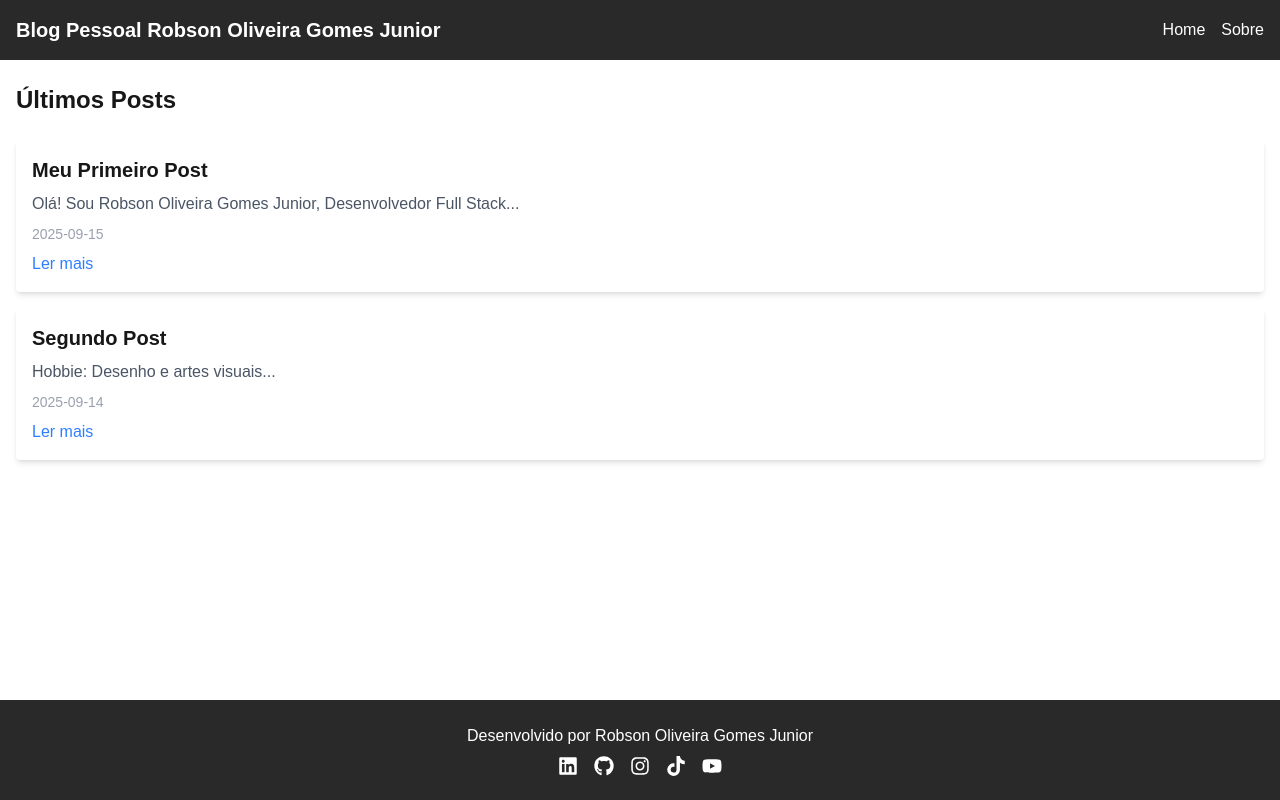
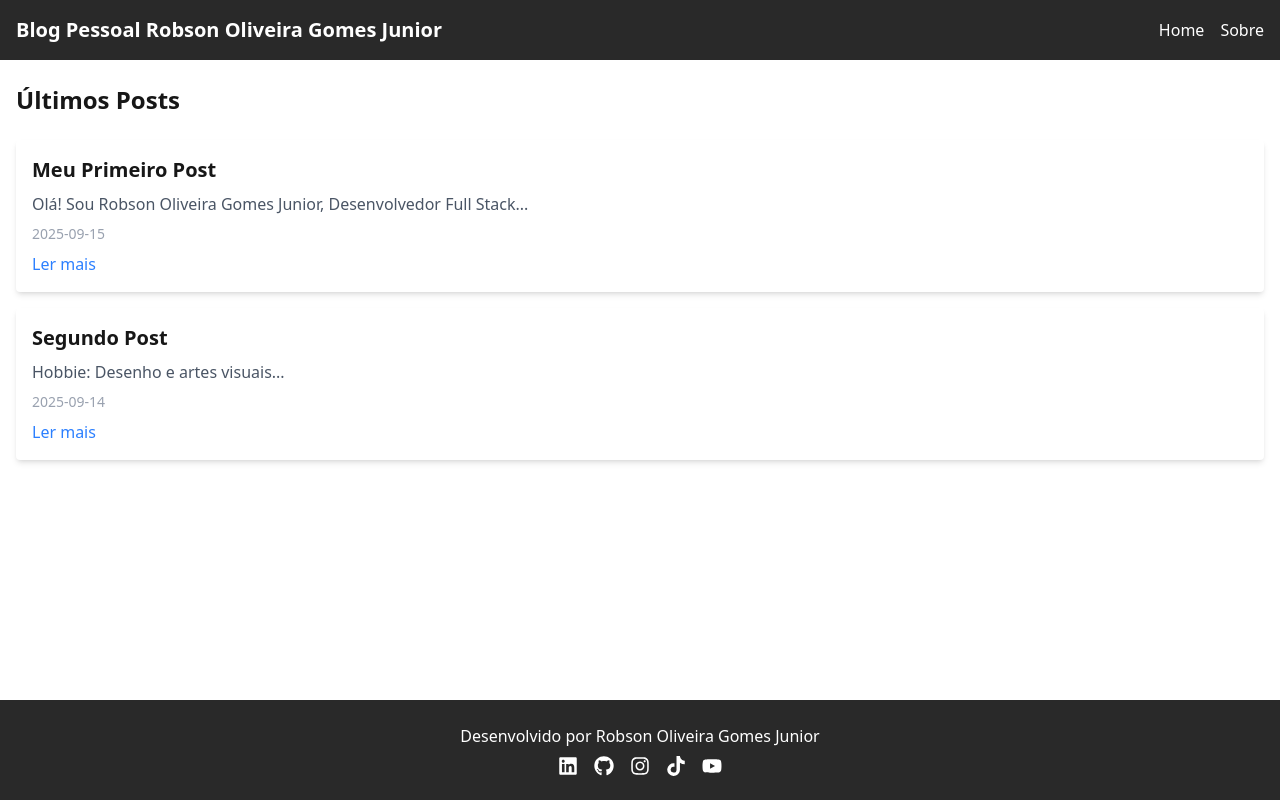
Before and after one commit to robsonjuniortj/Blog-Pessoal-Simples-Next.js-App-Router-, a Next.js app: page / in a window 1280 px wide. Built offline with nearby package versions, Linux system fonts and the light colour scheme.

Commit message:
style: aplicar fonte Noto Sans globalmente

```diff
--- a/app/globals.css
+++ b/app/globals.css
@@ -24,3 +24,10 @@
   color: var(--foreground);
   font-family: Arial, Helvetica, sans-serif;
 }
+
+/* globals.css */
+@import url('https://fonts.googleapis.com/css2?family=Noto+Sans&display=swap');
+
+body {
+  font-family: 'Noto Sans', Arial, sans-serif;
+}
```
